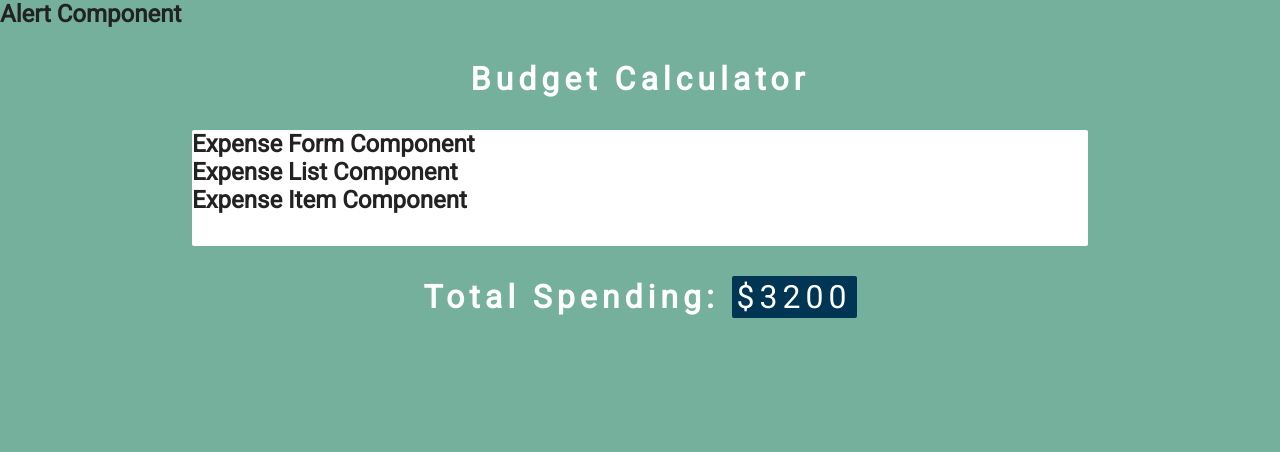
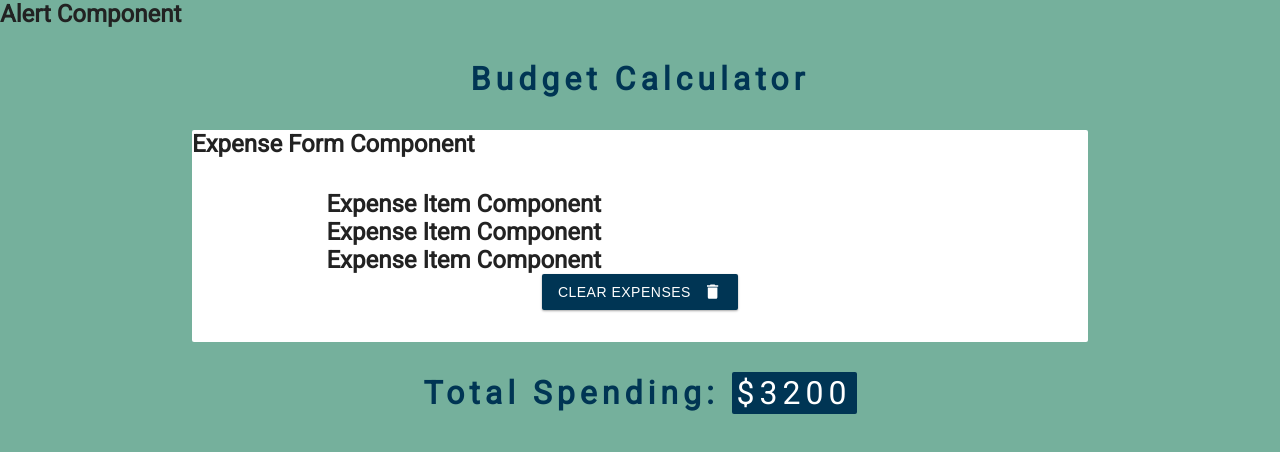
Before and after one commit to akash02-das/budget-calculator, a React (Create React App) app: page / in a window 1280 px wide. Shown: the top 452 px of the page. Built offline with nearby package versions, Linux system fonts and the light colour scheme.

Commit message:
expense list

```diff
--- a/src/App.css
+++ b/src/App.css
@@ -1,4 +1,4 @@
-@import url("https://fonts.googleapis.com/css?family=Roboto&display=swap");
+@import url("https://fonts.googleapis.com/css2?family=Roboto&display=swap");
 
 :root {
   --primaryColor: #003554;
@@ -25,7 +25,7 @@ h1 {
   text-align: center;
   text-transform: capitalize;
   margin: 2rem 0;
-  color: var(--mainWhite);
+  color: var(--primaryColor);
   letter-spacing: 5px;
 }
 
--- a/src/components/ExpenseList.js
+++ b/src/components/ExpenseList.js
@@ -1,12 +1,21 @@
 import React from "react";
 import ExpenseItem from "./ExpenseItem";
+import { MdDelete } from "react-icons/md";
 
-const ExpenseList = () => {
+const ExpenseList = ({ expenses }) => {
   return (
-    <div>
-      <h2>Expense List Component</h2>
-      <ExpenseItem />
-    </div>
+    <>
+      <ul className="list">
+        {expenses.map((expense) => (
+          <ExpenseItem key={expense.id} expense={expense} />
+        ))}
+      </ul>
+      {expenses.length > 0 && (
+        <button className="btn">
+          clear expenses <MdDelete className="btn-icon" />
+        </button>
+      )}
+    </>
   );
 };
 
```
Also changed, not shown: 1 other file (tests, documents, lock files or other folders).
